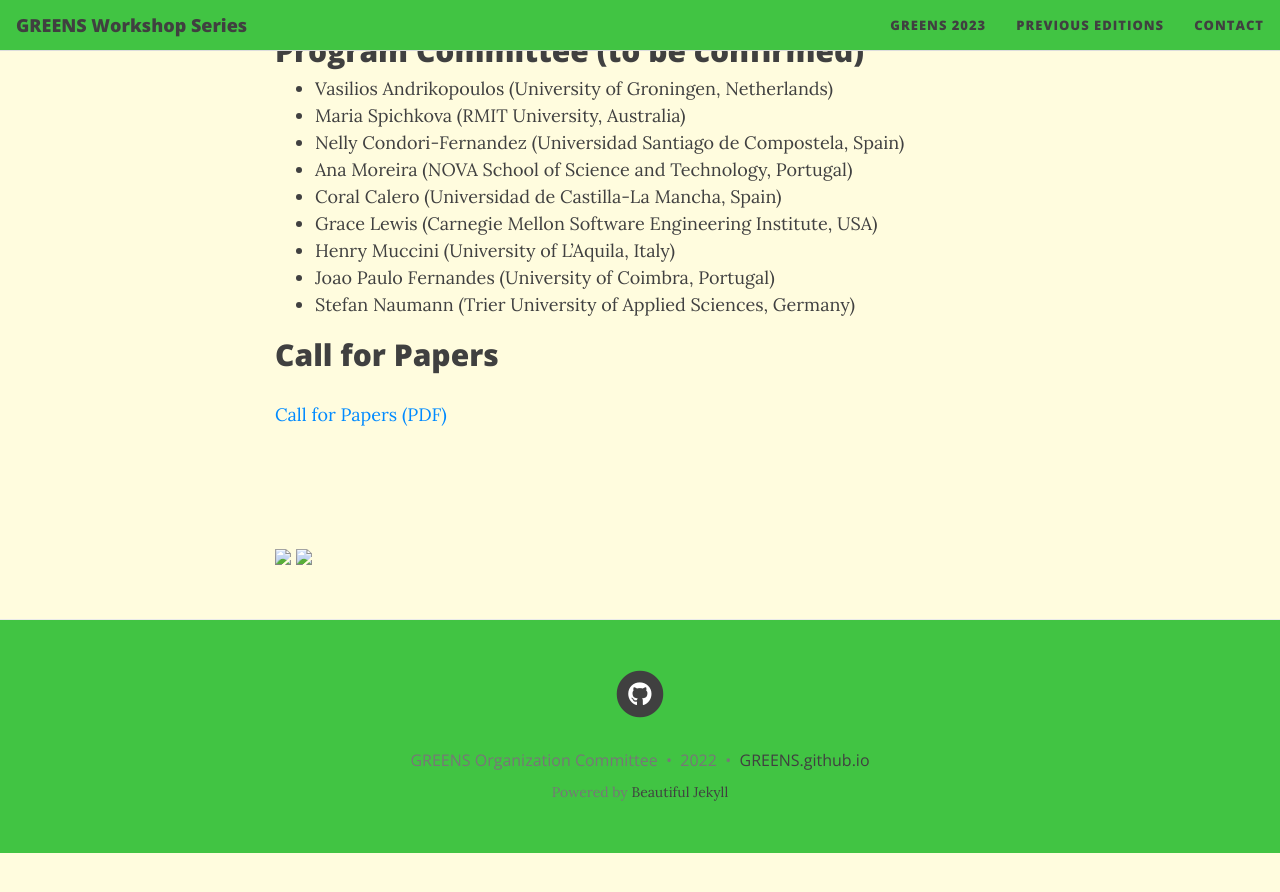
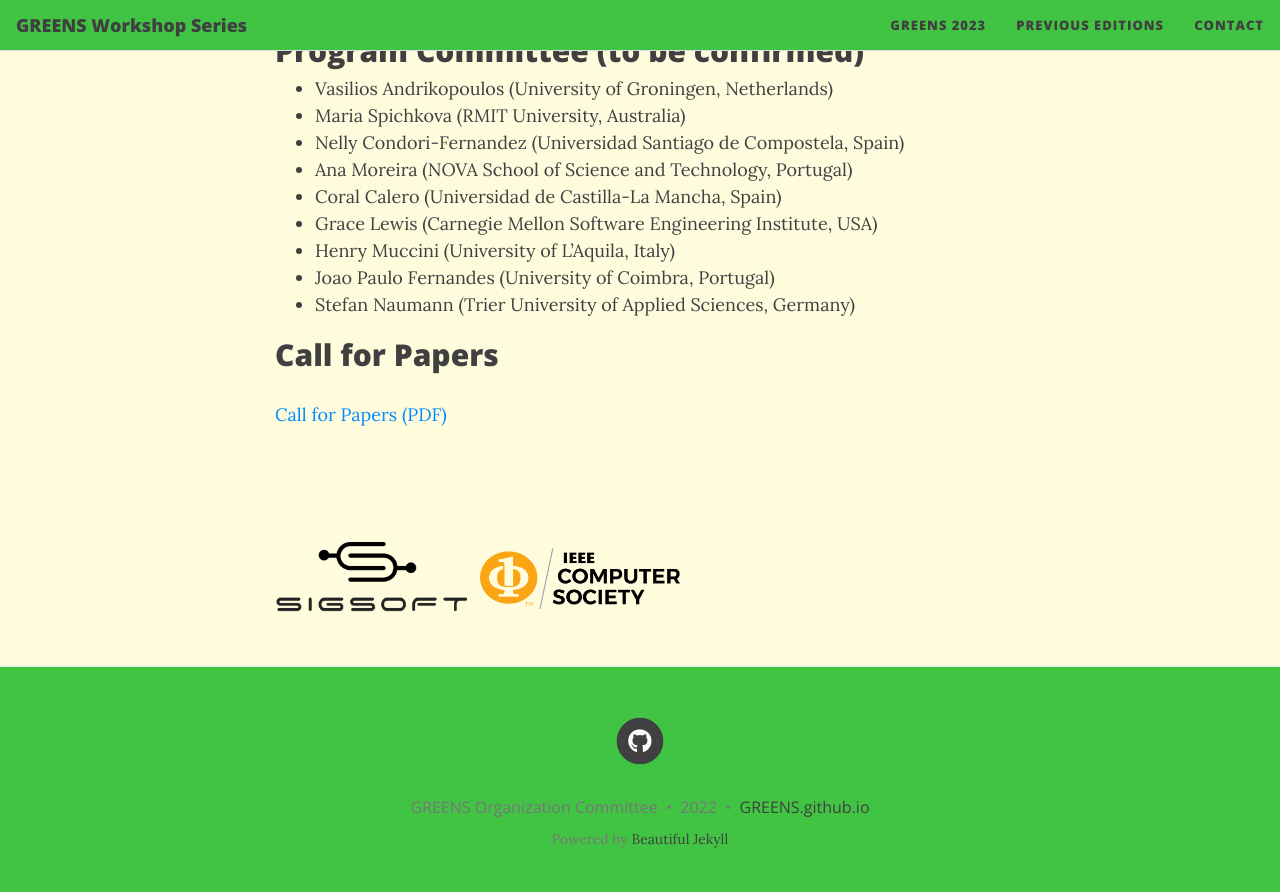
Before and after one commit to greensworkshop/greensworkshop.github.io, a Jekyll site: the page built from GREENS2023.md, in a window 1280 px wide and 900 px high, scrolled down 2594 px. Shown: the top 892 px of the window. Built offline with Jekyll 4.4.1, drawn with Linux system fonts in a browser that asks for light colours; nearby versions of some CDN libraries; before the commit the page ends 3447 px from its top, so only the background shows below that.

Commit message:
Update GREENS2023.md

```diff
--- a/GREENS2023.md
+++ b/GREENS2023.md
@@ -134,5 +134,5 @@ TBD
 
 <br><br>
 <div style="float:center">
-<img src="img/sigsoft-no-tagline.png" width="200">         <img src="img/IEEE-CS_LogoTM-orange.png" width="200">
+<img src="https://raw.githubusercontent.com/greensworkshop/greensworkshop.github.io/main/img/sigsoft-no-tagline.png" width="200">         <img src="https://raw.githubusercontent.com/greensworkshop/greensworkshop.github.io/main/img/IEEE-CS_LogoTM-orange.png" width="200">
 </div>
```
